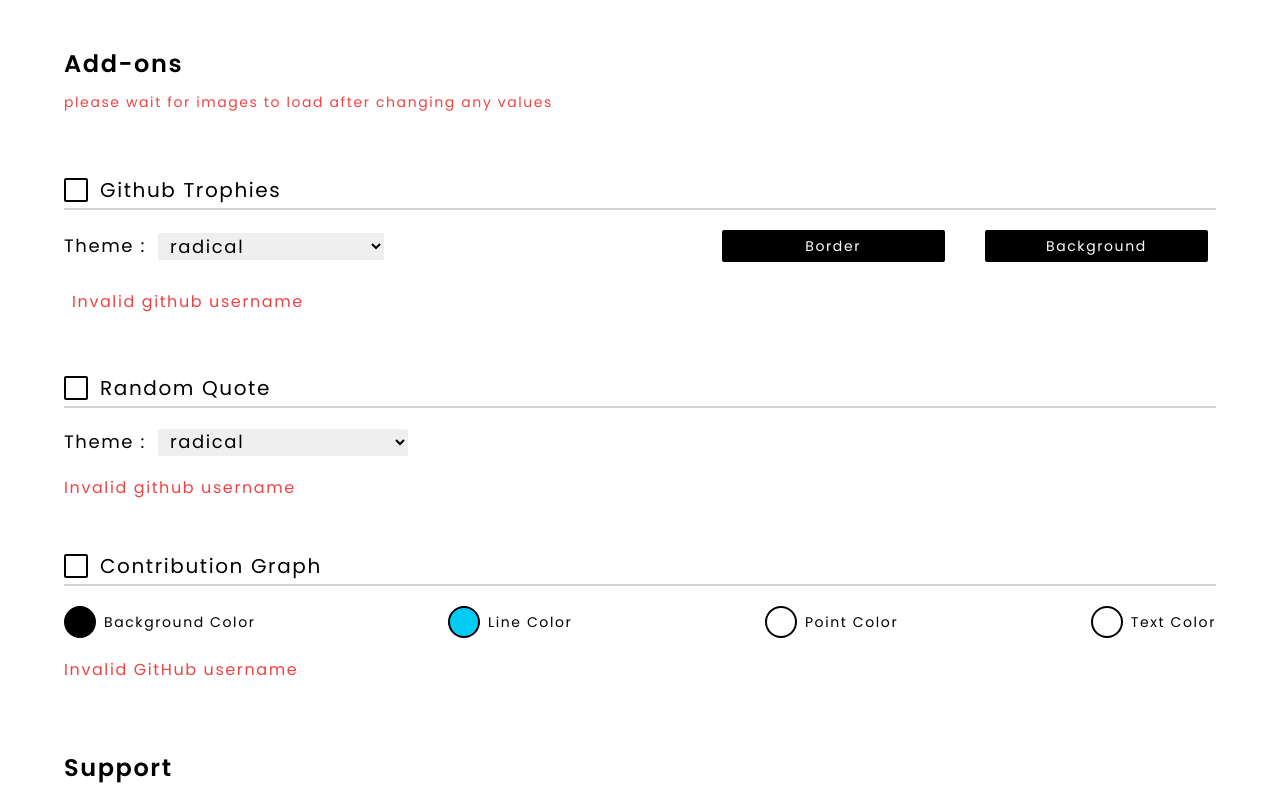
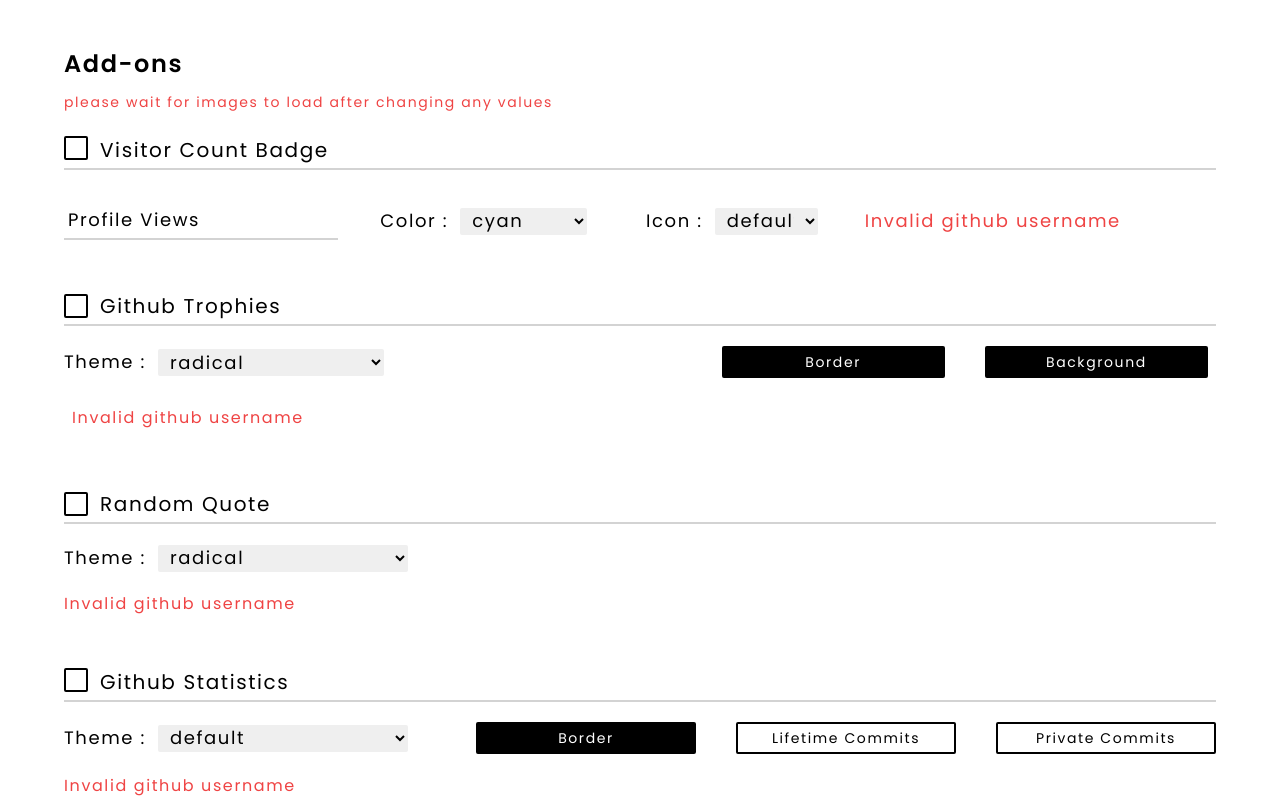
Before and after one commit to sagar-tandan/Github_Readme_Generator, a React (Vite) app: page / in a window 1280 px wide. Shown: the part 5300-6100 px from the top of the page. Built offline with nearby package versions, Linux system fonts and the light colour scheme.

Commit message:
Responsive on working

```diff
--- a/src/App.jsx
+++ b/src/App.jsx
@@ -15,7 +15,7 @@ function App() {
   return (
     <div className="w-full flex flex-col p-6 md:p-10 lg:p-16 font-Poppins tracking-widest mx-auto">
       {!allData.displayOutput ? (
-        <div className="w-full flex flex-col gap-[70px] mx-auto">
+        <div className="w-full flex flex-col gap-[35px] sm:gap-[70px] mx-auto">
           <Hero />
           <Skills />
           <Social />
@@ -24,7 +24,7 @@ function App() {
           <GenerateReadme />
         </div>
       ) : (
-        <div className="w-full flex flex-col">
+        <div className="w-full flex flex-col gap-[35px] sm:gap-[70px]">
           <Markdowns />
           <GenerateReadme />
         </div>
--- a/src/Components/Addons.jsx
+++ b/src/Components/Addons.jsx
@@ -13,10 +13,10 @@ const Addons = () => {
         <p className="text-red-500 text-sm mb-3">
           please wait for images to load after changing any values
         </p>
-        {/* <DisplayVisitor /> */}
+        <DisplayVisitor />
         <DisplayTrophy />
         <RandomQuote />
-        {/* <DisplayGithubStats /> */}
+        <DisplayGithubStats />
         <Contribution />
       </div>
     </div>
--- a/src/Components/Addons/Contribution.jsx
+++ b/src/Components/Addons/Contribution.jsx
@@ -35,7 +35,7 @@ const Contribution = () => {
   };
 
   return (
-    <div className="sm:mt-10 w-full flex flex-col">
+    <div className="mt-3 sm:mt-10 w-full flex flex-col">
       <div className="w-full flex gap-3 items-center">
       <div
           onClick={handleClick}
--- a/src/Components/Addons/DisplayGithubStats.jsx
+++ b/src/Components/Addons/DisplayGithubStats.jsx
@@ -93,11 +93,11 @@ const DisplayGithubStats = () => {
   };
 
   return (
-    <div className="mt-10 w-full flex flex-col">
+    <div className="mt-3 sm:mt-10 w-full flex flex-col">
       <div className="w-full flex gap-3">
         <div
           onClick={() => handleClick()}
-          className={`checkbox border-[2px] rounded-sm w-6 h-6 border-black bg-white flex p-1`}
+          className="checkbox border-2 rounded-sm w-5 h-5 sm:w-6 sm:h-6 border-black bg-white flex p-[2px] sm:p-1 cursor-pointer"
         >
           <div
             className={`w-full ${
@@ -105,15 +105,15 @@ const DisplayGithubStats = () => {
             }`}
           ></div>
         </div>
-        <span className=" text-xl">Github Statistics</span>
+        <span className="text-lg sm:text-xl">Github Statistics</span>
       </div>
       <hr className="w-full mt-1 border-[1px] border-[#d3d3d3]" />
-      <div className="w-full flex gap-3 justify-between">
-        <div className="w-[350px] flex gap-3 mt-5 items-center">
+      <div className="w-full flex gap-3 justify-between xl:flex-row flex-col">
+        <div className="w-[250px] sm:w-[350px] flex gap-3 mt-5 items-center">
           <label className="text-lg">Theme : </label>
           <select
             onChange={(e) => handleThemeChange(e)}
-            className="border-none rounded-sm px-2 text-lg outline-none w-[250px]"
+            className="border-none rounded-sm px-2 text-lg outline-none w-[140px] sm:w-[250px]"
             name="statTheme"
             id="statTheme"
             value={allData.statTheme}
@@ -125,10 +125,10 @@ const DisplayGithubStats = () => {
             ))}
           </select>
         </div>
-        <div className="flex gap-10">
+        <div className="flex lg:gap-10 gap-2 flex-wrap xl:mt-5 ">
           <button
             onClick={(e) => handleBorder(e)}
-            className={`w-[200px] px-5 mt-5 py-1 border-2 border-black rounded-sm ${
+            className={`w-full sm:w-[220px] px-5 py-1 border-2 border-black rounded-sm text-sm sm:text-md ${
               allData.statBorder ? "bg-black text-white" : ""
             } active:scale-90 transition-all duration-300 ease-in-out`}
           >
@@ -137,7 +137,7 @@ const DisplayGithubStats = () => {
 
           <button
             onClick={(e) => handleLifeTimeCommits(e)}
-            className={`w-[220px] px-5 mt-5 py-1 border-2 border-black rounded-sm ${
+            className={`w-full sm:w-[220px] px-5 py-1 border-2 border-black rounded-sm text-sm sm:text-md ${
               allData.statLifeTimeCommit ? "bg-black text-white" : ""
             } active:scale-90 transition-all duration-300 ease-in-out`}
           >
@@ -146,7 +146,7 @@ const DisplayGithubStats = () => {
 
           <button
             onClick={(e) => handlePrivateCommits(e)}
-            className={`w-[220px] px-5 mt-5 py-1 border-2 border-black rounded-sm ${
+            className={`w-full sm:w-[220px] px-5 py-1 border-2 border-black rounded-sm  text-sm sm:text-md ${
               allData.statPrivateCommit ? "bg-black text-white" : ""
             } active:scale-90 transition-all duration-300 ease-in-out`}
           >
@@ -160,10 +160,10 @@ const DisplayGithubStats = () => {
           <p className="text-red-500">Invalid github username</p>
         </div>
       ) : (
-        <div className="flex gap-5 mt-8 w-full items-center">
+        <div className="flex gap-2 sm:gap-5 xl:gap-2 mt-8 w-full items-center flex-wrap">
           <img
             // className="w-full"
-            className="w-[550px]"
+            className="w-full sm:w-[48%] md:w-[48.5%] xl:w-[480px]"
             src={`https://github-readme-streak-stats.herokuapp.com/?user=${
               allData.github
             }&theme=${allData.statTheme}&hide_border=${!allData.statBorder}`}
@@ -171,7 +171,7 @@ const DisplayGithubStats = () => {
           />
           <img
             // className="w-full"
-            className="w-[500px]"
+            className="w-full sm:w-[48%] md:w-[48.5%] xl:w-[380px]"
             src={`https://github-readme-stats.vercel.app/api?username=${
               allData.github
             }&theme=${
@@ -181,7 +181,7 @@ const DisplayGithubStats = () => {
           />
           <img
             // className="w-full"
-            className="w-[400px]"
+            className="w-full sm:w-[35%] lg:w-[280px]"
             src={`https://github-readme-stats.vercel.app/api/top-langs/?username=${
               allData.github
             }&theme=${
--- a/src/Components/Addons/DisplayVisitor.jsx
+++ b/src/Components/Addons/DisplayVisitor.jsx
@@ -27,7 +27,7 @@ const DisplayVisitor = () => {
       <div className="w-full flex gap-3">
         <div
           onClick={() => handleClick()}
-          className={`checkbox border-[2px] rounded-sm w-6 h-6 border-black bg-white flex p-1`}
+          className="checkbox border-2 rounded-sm w-5 h-5 sm:w-6 sm:h-6 border-black bg-white flex p-[2px] sm:p-1 cursor-pointer"
         >
           <div
             className={`w-full ${
@@ -35,14 +35,14 @@ const DisplayVisitor = () => {
             }`}
           ></div>
         </div>
-        <span className=" text-xl">Visitor Count Badge</span>
+        <span className="text-lg sm:text-xl">Visitor Count Badge</span>
       </div>
       <hr className="w-full mt-1 border-[1px] border-[#d3d3d3]" />
-      <div className="w-full flex md:flex-row flex-col gap-3 mt-3 ">
-        <div className="w-full md:w-[50%] flex gap-3">
-          <div className="w-[50%] mt-5">
+      <div className="w-full flex lg:flex-row flex-col gap-3 mt-3 ">
+        <div className="w-full flex gap-3 sm:flex-row flex-col">
+          <div className="w-[100%] xl:w-[60%] mt-2 sm:mt-5">
             <input
-              className="md:w-[90%] xl:w-[60%] outline-none text-lg border-b-2 border-[#d3d3d3] p-1 "
+              className="w-full sm:w-[90%] xl:w-[90%] outline-none text-lg border-b-2 border-[#d3d3d3] p-1 "
               type="text"
               name="visitorLabel"
               value={allData.visitorLabel}
@@ -51,11 +51,11 @@ const DisplayVisitor = () => {
             />
           </div>
 
-          <div className="md:w-[70%] lg:w-[60%] xl:w-[50%] flex gap-3 mt-5 items-center">
+          <div className="w-full lg:w-[60%] xl:w-[50%] flex gap-3 mt-2 sm:mt-5 items-center">
             <label className="text-lg">Color : </label>
             <select
               onChange={(e) => handleColorChange(e)}
-              className="border-none rounded-sm px-2 text-lg outline-none w-[50%]"
+              className="border-none rounded-sm px-2 text-lg outline-none sm:w-[50%] w-[60%]"
               name="visitorColor"
               id="visitorColor"
             >
@@ -81,12 +81,12 @@ const DisplayVisitor = () => {
           </div>
         </div>
 
-        <div className="w-full md:w-[50%] flex gap-3">
-          <div className="w-full md:w-[80%] lg:w-[60%] xl:w-[50%] flex gap-3 mt-5 items-center">
+        <div className="w-full flex gap-3 sm:flex-row flex-col">
+          <div className="w-full lg:w-[60%] xl:w-[50%] flex gap-3 mt-2 sm:mt-5 items-center">
             <label className="text-lg">Icon :</label>
             <select
               onChange={(e) => handleIconChange(e)}
-              className="border-none rounded-sm px-2 text-lg outline-none w-[50%]"
+              className="border-none rounded-sm px-2 text-lg outline-none sm:w-[50%] w-[60%]"
               name="visitorIcon"
               id="visitorIcon"
             >
@@ -106,12 +106,14 @@ const DisplayVisitor = () => {
               ))}
             </select>
           </div>
-          <div className="flex gap-3 mt-5 w-[70%] items-center">
+          <div className="flex gap-3 mt-2 sm:mt-5 w-[85%] items-center">
             {allData.github.trim() === "" ? (
-              <p className="text-red-500 text-sm xl:text-lg">Invalid github username</p>
+              <p className="text-red-500 text-sm xl:text-lg">
+                Invalid github username
+              </p>
             ) : (
               <img
-                className="w-[90%] h-[40px]"
+                className="w-[80%] h-[40px]"
                 src={`https://visitcount.itsvg.in/api?id=${
                   allData.github
                 }&label=${encodeURIComponent(allData.visitorLabel)}&color=${
--- a/src/Components/Addons/RandomQuote.jsx
+++ b/src/Components/Addons/RandomQuote.jsx
@@ -14,7 +14,7 @@ const RandomQuote = () => {
   };
 
   return (
-    <div className="sm:mt-10 w-full flex flex-col">
+    <div className="mt-3 sm:mt-10 w-full flex flex-col">
       <div className="w-full flex gap-3 items-center">
         <div
           onClick={() => handleClick()}
```
Also changed, not shown: src/Components/Addons/DisplayTrophy.jsx (+8 -6 lines), src/Components/Skills.jsx (+37 -33 lines).
